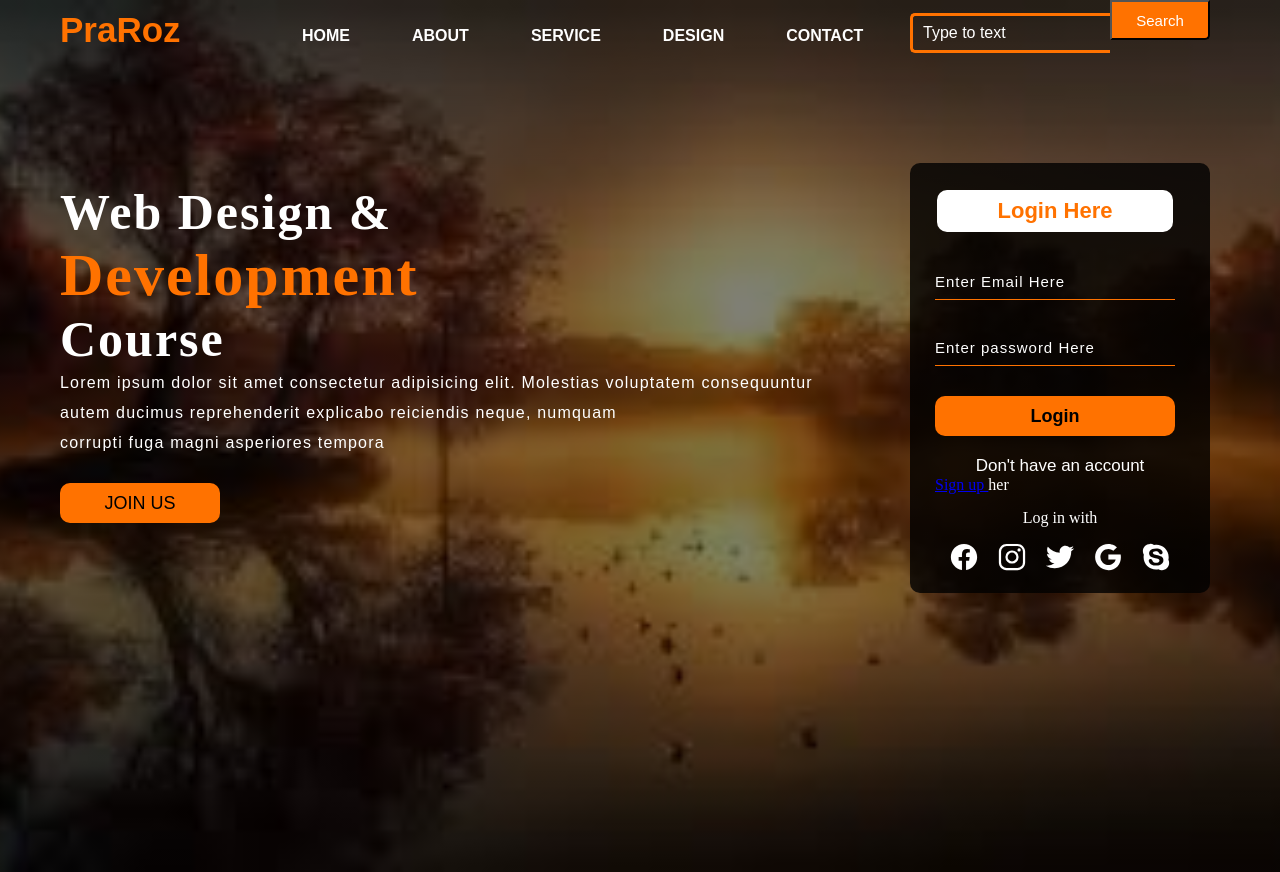
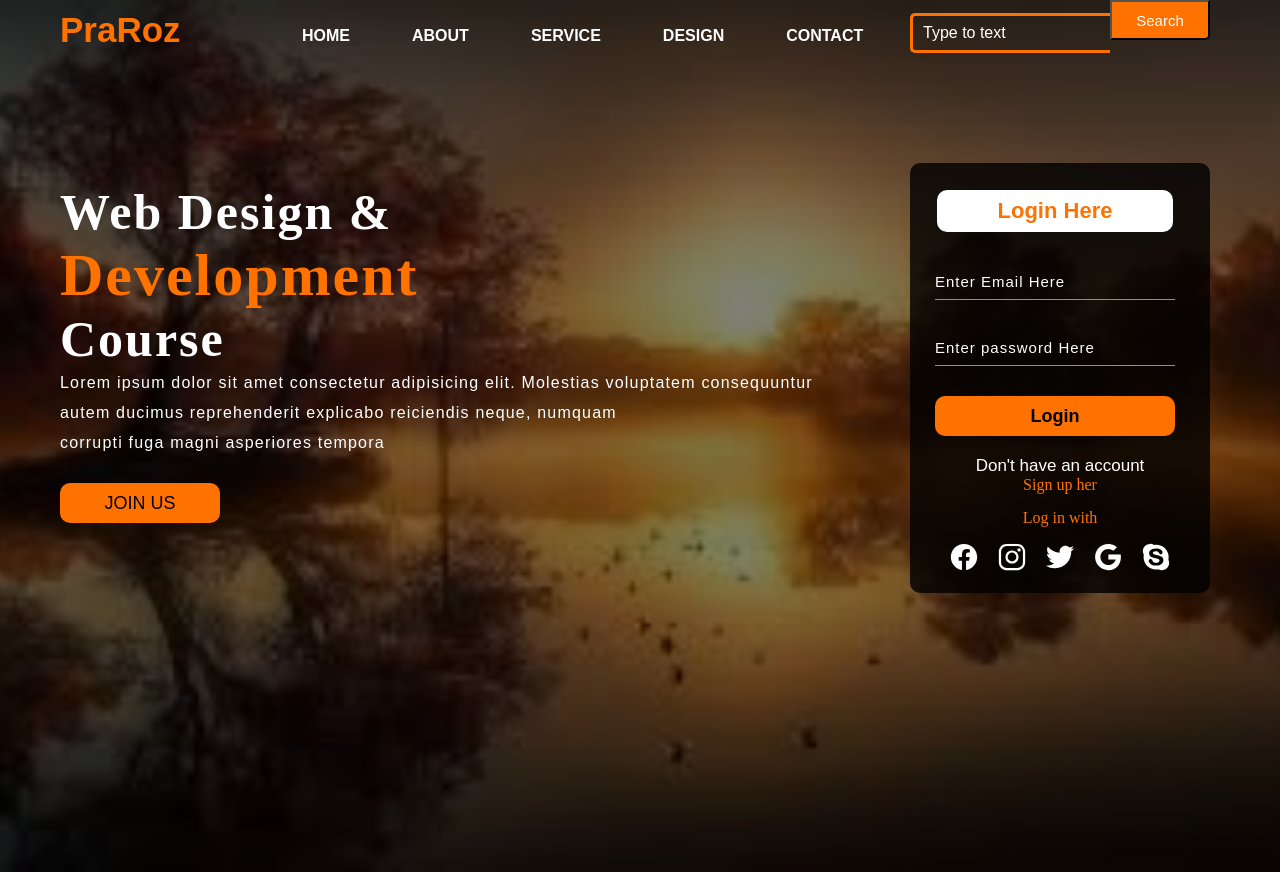
Before and after one commit to 2rawan/project5, a plain HTML site: page index.html in a window 1280 px wide. Drawn offline with nearby package versions, Linux system fonts and the light colour scheme.

Commit message:
Add files via upload

```diff
--- a/index.html
+++ b/index.html
@@ -54,7 +54,7 @@
           <input type="password" name="" placeholder="Enter password Here" />
           <button class="btnn"><a href="#">Login</a></button>
           <p class="link">Don't have an account</p>
-          <a class="Sign" href="#">Sign up </a> her </a></p>
+          <a class="Sign" href="#">Sign up her</p>
           <p class="liw">Log in with</p>
           <div class="icons">
             <a href="#"><ion-icon name="logo-facebook"></ion-icon></a>
--- a/style.css
+++ b/style.css
@@ -233,3 +233,9 @@ ul li a:hover {
 .icons ion-icon:hover{
     color: #ff7200;
 }
+.Sign {
+  text-align: center;
+  color: #ff7200;
+  text-decoration: none;
+  display: block;
+}
```
